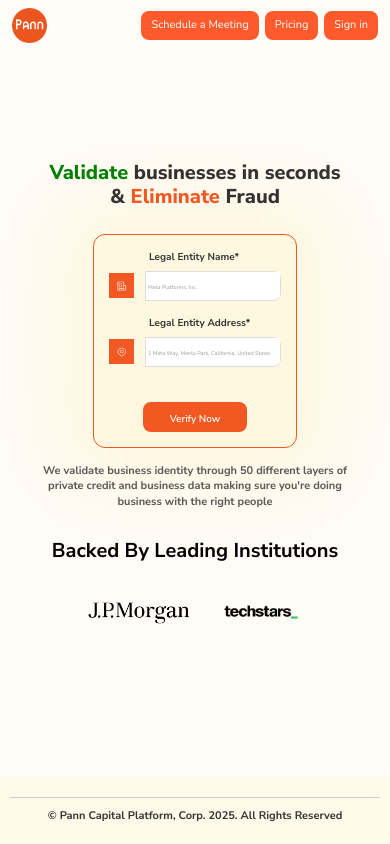
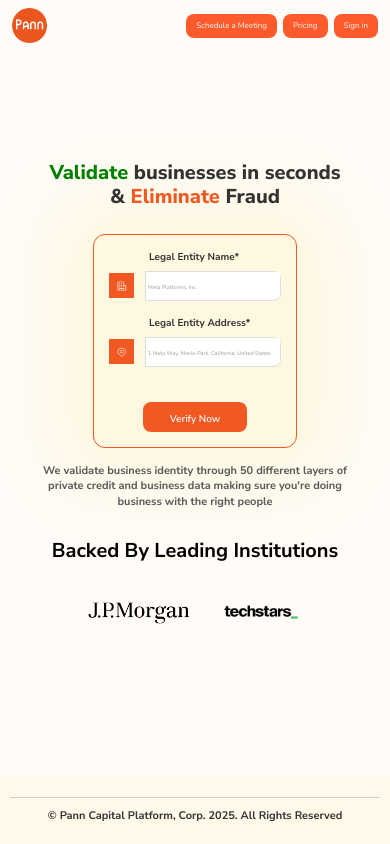
Before and after one commit to hsnatrajput/pann_test, a React (Create React App) app: page / in a window 390 px wide. Built offline with nearby package versions, Linux system fonts and the light colour scheme; no server answers.

Commit message:
buttons of navigation font size reduce on mobile screens

```diff
--- a/src/styles/VerifyForm.css
+++ b/src/styles/VerifyForm.css
@@ -960,7 +960,7 @@
   .pricing-btn,
   .login-btn {
     padding: 6px 10px;
-    font-size: 11px;
+    font-size: 8px;
   }
 
   .hero-section {
@@ -1131,7 +1131,7 @@
   .pricing-btn,
   .login-btn {
     padding: 5px 8px;
-    font-size: 10px;
+    font-size: 7px;
   }
 
   .hero-section {
```
